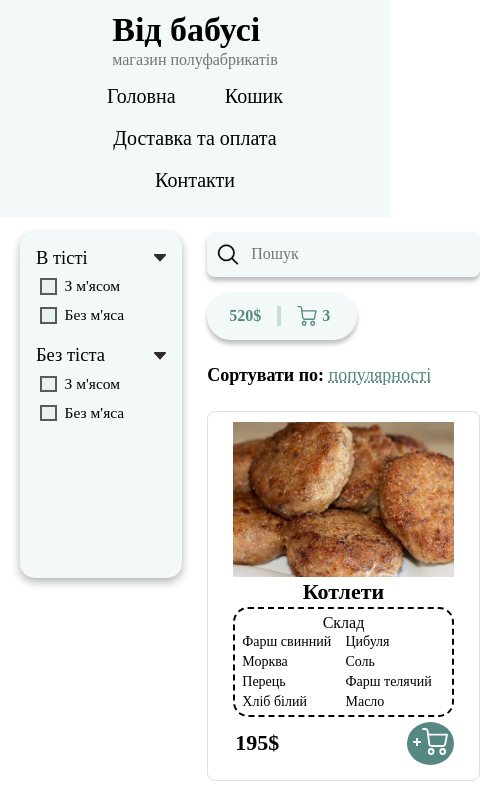
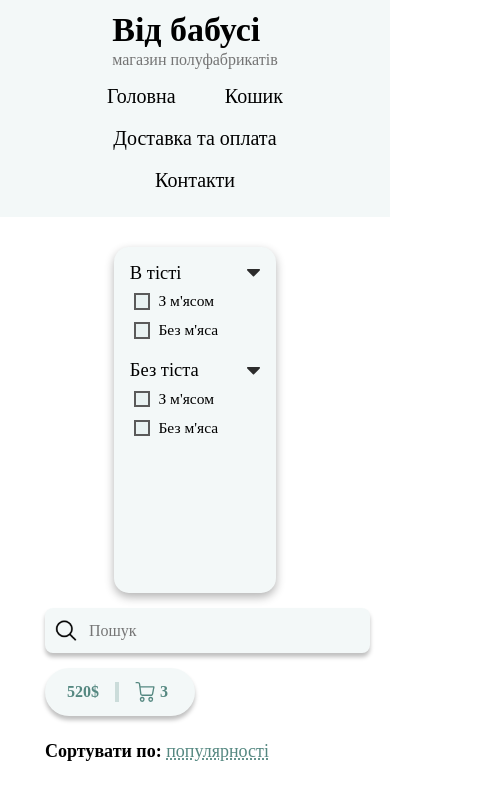
Before and after one commit to bassb0osted/reactjs-product-site, a React (Create React App) app: page / in a window 390 px wide. Shown: the top 790 px of the page, 480 px wide, since content can reach past the window. Built offline with nearby package versions, Linux system fonts and the light colour scheme.

Commit message:
Styles fixed

```diff
--- a/src/commonComponents/styles.css
+++ b/src/commonComponents/styles.css
@@ -93,10 +93,6 @@
     }
 }
 
-@media all and (max-width: 800px) {
-
-}
-
 @media all and (max-width: 320px) {
     .header-menu > ul {
         flex-direction: column;
--- a/src/pages/home/components/Categories/Category.css
+++ b/src/pages/home/components/Categories/Category.css
@@ -9,8 +9,8 @@
     border-radius: 15px;
     padding: 10px;
 
-    width: calc(135px + 7vw);
-    height: calc(220px + 15vh);
+    min-width: calc(135px + 7vw);
+    min-height: calc(220px + 15vh);
 
     box-shadow: 0px 4px 10px rgba(0, 0, 0, 0.3);
 }
@@ -87,8 +87,12 @@ input[type="checkbox"] {
 }
 
 input[type="checkbox"]:checked {
-
     background: url("../../../../icons/checkbox.svg") 50% 50% no-repeat;
     background-size: 75% 75%;
+}
 
+@media all and (max-width: 524px) {
+    .categories {
+        margin: 15px 0px;
+    }
 }
--- a/src/pages/home/components/Items/Items.jsx
+++ b/src/pages/home/components/Items/Items.jsx
@@ -15,6 +15,7 @@ export default function Items() {
     return(
         <div className='items-container'>
             <Item />
+
         </div>
     );
 }
--- a/src/pages/home/components/Items/styles.css
+++ b/src/pages/home/components/Items/styles.css
@@ -1,6 +1,8 @@
 /*Styles of items*/
 .items-container {
     display: flex;
+    flex-wrap: wrap;
+    justify-content: space-around;
 
     margin: 15px 0px;
 
@@ -14,6 +16,7 @@
     align-items: center;
 
     padding: 10px 25px;
+    margin: 5px 0px;
 
     border: 1px solid #DFDFDF;
     box-sizing: border-box;
--- a/src/pages/home/components/Toolbar/styles.css
+++ b/src/pages/home/components/Toolbar/styles.css
@@ -142,7 +142,7 @@
     color: #558881;
 }
 
-@media all and (max-width: 538px) {
+@media all and (max-width: 556px) {
     .cart-button-container {
         margin: 15px 0px;
     }
--- a/src/pages/home/home.css
+++ b/src/pages/home/home.css
@@ -6,6 +6,7 @@
 .container {
     display: flex;
     flex-direction: row;
+    flex-wrap: nowrap;
 
     margin: 15px 0px;
 }
@@ -29,3 +30,10 @@
 
     width: 100%;
 }
+
+@media all and (max-width: 524px) {
+    .container {
+        justify-content: center;
+        flex-wrap: wrap;
+    }
+}
```
